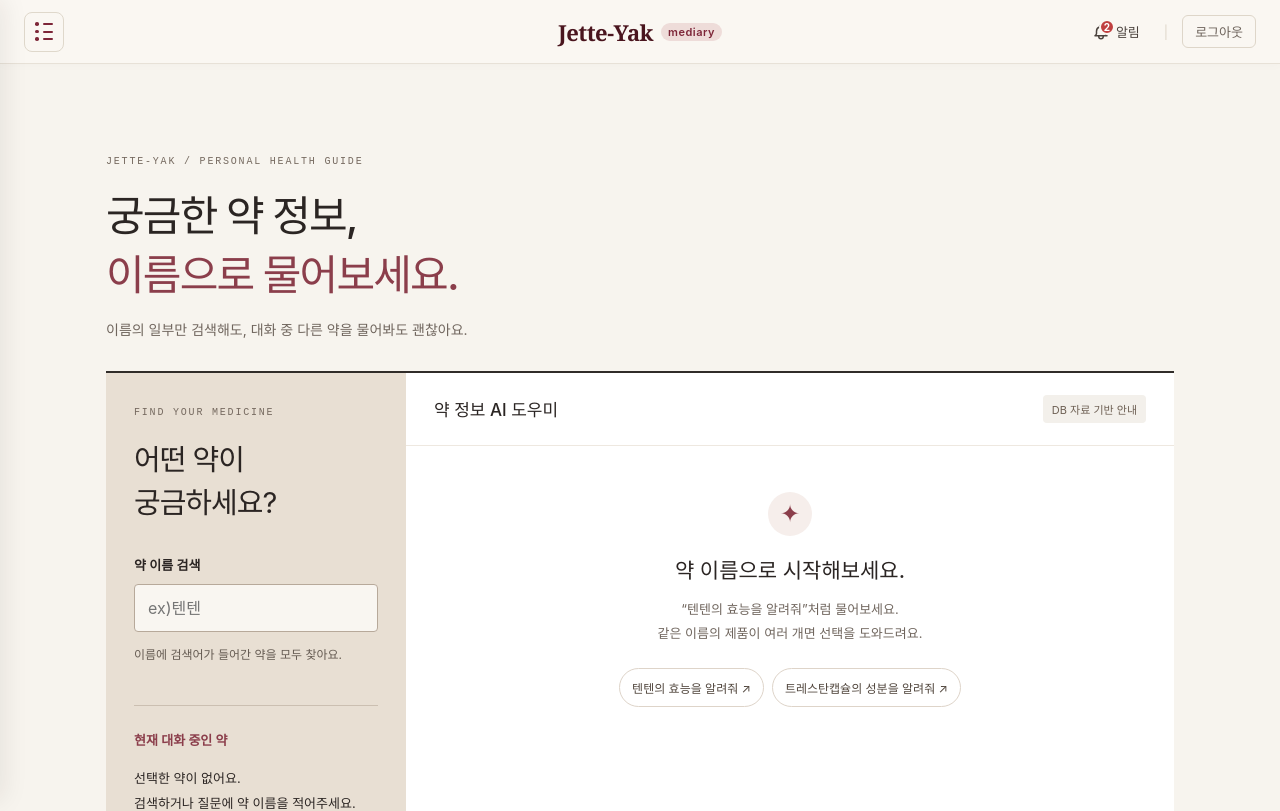
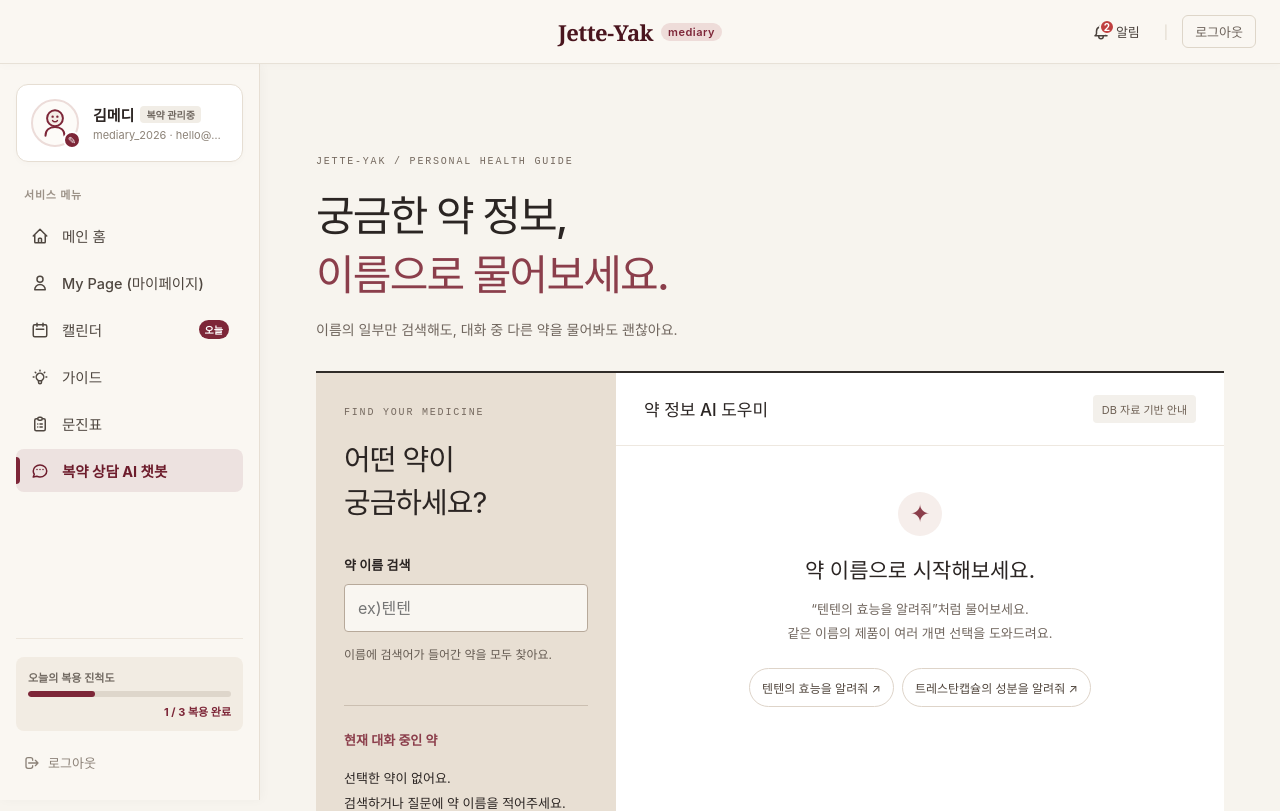
Before and after one commit to jws909/Jette-Yak, a React (Vite) app in the folder frontend/: page /chat in a window 1280 px wide. Shown: the top 811 px of the page. Built offline with nearby package versions, Linux system fonts and the light colour scheme.

Commit message:
feat: 태블릿 및 PC웹 사이드바 상시 고정 레이아웃 적용

```diff
--- a/frontend/src/components/layout/MainLayout.css
+++ b/frontend/src/components/layout/MainLayout.css
@@ -17,6 +17,7 @@
   display: flex;
   flex-direction: column;
   width: 100%;
+  transition: margin-left 0.2s ease, width 0.2s ease;
 }
 
 .main-content-container {
@@ -27,7 +28,29 @@
   box-sizing: border-box;
 }
 
-@media (max-width: 768px) {
+/* 태블릿 (768px ~ 1023px): 사이드바 너비 240px 반영 */
+@media (min-width: 768px) {
+  .main-layout-content {
+    margin-left: 240px;
+    width: calc(100% - 240px);
+  }
+}
+
+/* 데스크탑 (1024px 이상): 사이드바 너비 260px 반영 */
+@media (min-width: 1024px) {
+  .main-layout-content {
+    margin-left: 260px;
+    width: calc(100% - 260px);
+  }
+}
+
+/* 모바일 (767px 이하): 전체 폭 사용 */
+@media (max-width: 767px) {
+  .main-layout-content {
+    margin-left: 0;
+    width: 100%;
+  }
+
   .main-content-container {
     padding: 20px 16px 48px;
   }
--- a/frontend/src/components/layout/Navbar.css
+++ b/frontend/src/components/layout/Navbar.css
@@ -352,6 +352,13 @@
 }
 
 /* 반응형 */
+@media (min-width: 768px) {
+  /* 태블릿 및 PC: 사이드바가 항상 열려있으므로 상단 메뉴 토글 버튼 숨김 */
+  .menu-toggle-btn {
+    display: none;
+  }
+}
+
 @media (max-width: 840px) {
   .navbar-container {
     padding: 0 14px;
--- a/frontend/src/components/layout/Sidebar.css
+++ b/frontend/src/components/layout/Sidebar.css
@@ -355,3 +355,38 @@
 .sidebar-login-link:hover {
   background: #631c2b;
 }
+
+/* ==========================================================================
+   태블릿 & PC웹: 사이드바 항상 노출 및 상단 고정 레이아웃
+   ========================================================================== */
+@media (min-width: 768px) {
+  /* 백드롭 숨김 */
+  .sidebar-backdrop {
+    display: none !important;
+  }
+
+  /* 사이드바 본체: 상단 Navbar(64px) 아래 좌측에 항상 고정 */
+  .site-sidebar {
+    top: 64px;
+    width: 240px;
+    transform: translateX(0) !important;
+    box-shadow: 2px 0 10px rgba(40, 25, 20, 0.03);
+    z-index: 900;
+  }
+
+  /* 태블릿/PC에서는 닫기 버튼 숨김 */
+  .sidebar-top-bar {
+    display: none;
+  }
+
+  .sidebar-inner {
+    padding-top: 20px;
+  }
+}
+
+/* 데스크탑 (1024px 이상): 사이드바 너비 260px 확장 */
+@media (min-width: 1024px) {
+  .site-sidebar {
+    width: 260px;
+  }
+}
--- a/frontend/src/components/layout/Sidebar.jsx
+++ b/frontend/src/components/layout/Sidebar.jsx
@@ -11,8 +11,8 @@
   const navigate = useNavigate();
 
   const handleLinkClick = () => {
-    // 모바일이나 화면 폭이 좁은 경우 링크 클릭 시 사이드바 자동 닫힘
-    if (window.innerWidth < 1024) {
+    // 모바일(768px 미만)인 경우에만 링크 클릭 시 사이드바 자동 닫힘
+    if (window.innerWidth < 768) {
       onClose();
     }
   };
```
